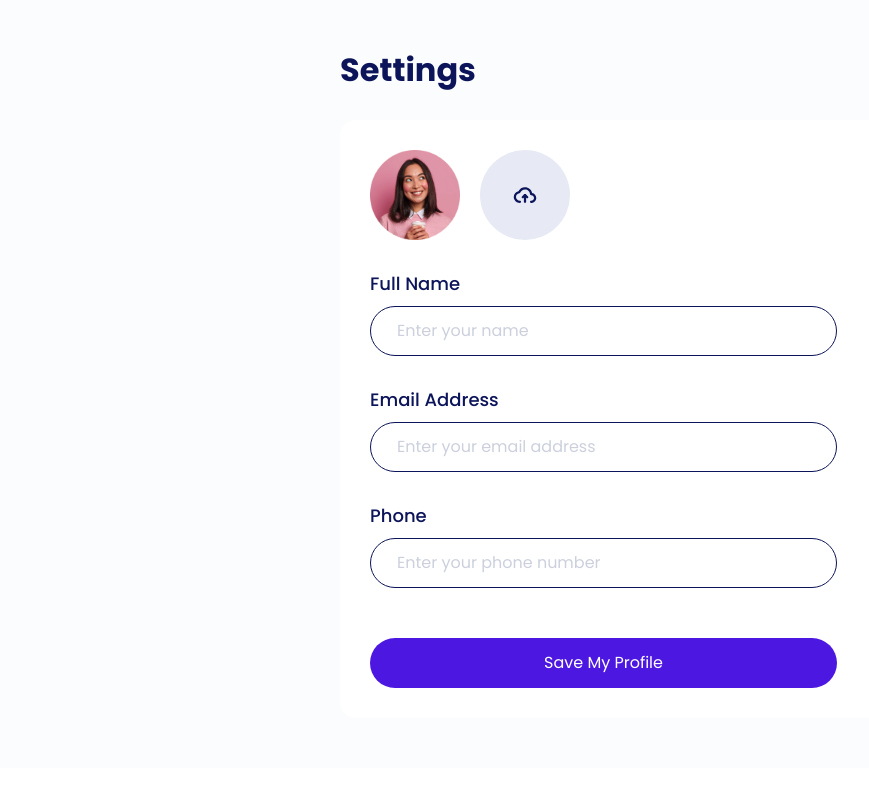
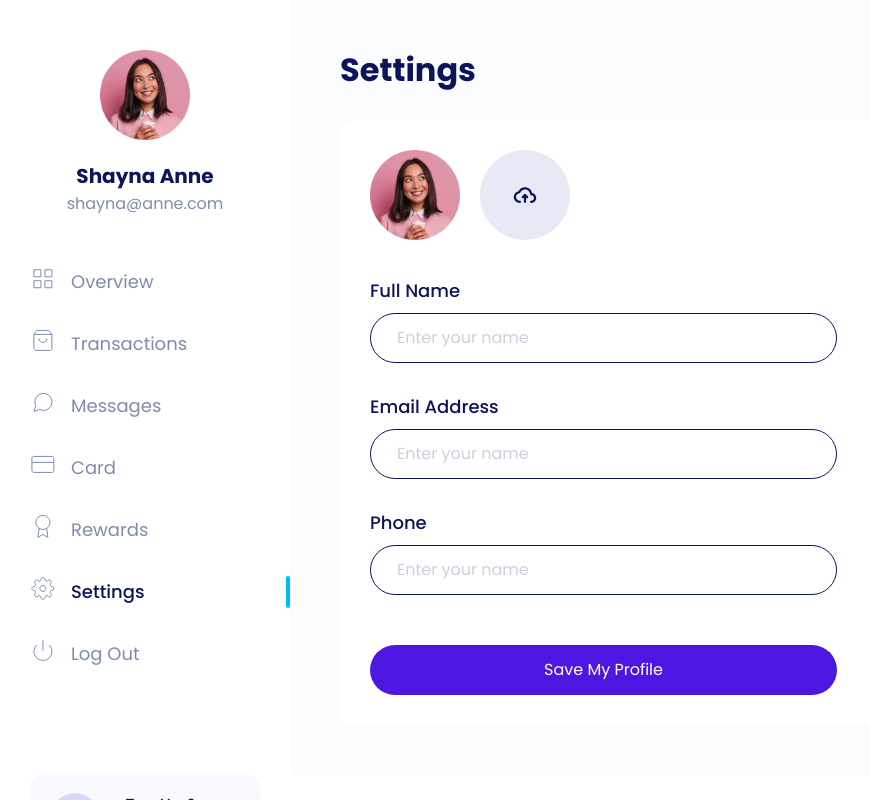
Before and after one commit to abbyhilman/Web-TopUpGame, a Next.js app: page /member/edit-profile in a window 1280 px wide. Shown: the whole page, without its empty margins (0-869 px from the left). Built offline with nearby package versions, Linux system fonts and the light colour scheme.

Commit message:
Refactor Edit Profile

```diff
--- /dev/null
+++ b/components/atoms/Input/index.tsx
@@ -0,0 +1,26 @@
+interface InputProps {
+  label: string;
+}
+export default function Input(props: InputProps) {
+  const { label, ...nativeProps } = props;
+  return (
+    <>
+      <label
+        htmlFor="name"
+        className="form-label text-lg fw-medium color-palette-1 mb-10"
+      >
+        {label}
+      </label>
+      <input
+        type="text"
+        className="form-control rounded-pill text-lg"
+        id="name"
+        name="name"
+        aria-describedby="name"
+        placeholder="Enter your name"
+        // behavior from a input
+        {...nativeProps}
+      />
+    </>
+  );
+}
--- a/components/organisms/Sidebar/MenuItem.tsx
+++ b/components/organisms/Sidebar/MenuItem.tsx
@@ -9,7 +9,7 @@ interface MenuItemProps {
   href: string;
 }
 export default function MenuItem(props: Partial<MenuItemProps>) {
-  const { title, icon, active, href = '/' } = props;
+  const { title, icon, active, href = '/member' } = props;
   const classItem = cx({
     item: true,
     'mb-30': true,
--- a/components/organisms/Sidebar/index.tsx
+++ b/components/organisms/Sidebar/index.tsx
@@ -2,19 +2,37 @@ import Footer from './Footer';
 import MenuItem from './MenuItem';
 import Profile from './Profile';
 
-export default function Sidebar() {
+interface SidebarProps {
+  activeMenu: 'overview' | 'transaction' | 'settings';
+}
+export default function Sidebar(props: SidebarProps) {
+  const { activeMenu } = props;
   return (
     <section className="sidebar">
       <div className="content pt-50 pb-30 ps-30">
         <Profile />
         <div className="menus">
-          <MenuItem title="Overview" icon="ic-menu-overview" active />
-          <MenuItem title="Transactions" icon="ic-menu-transaction" />
-          <MenuItem title="Messages" icon="ic-menu-message" />
-          <MenuItem title="Card" icon="ic-menu-card" />
-          <MenuItem title="Rewards" icon="ic-menu-rewards" />
-          <MenuItem title="Settings" icon="ic-menu-settings" />
-          <MenuItem title="Log Out" icon="ic-menu-logout" />
+          <MenuItem
+            title="Overview"
+            icon="ic-menu-overview"
+            active={activeMenu === 'overview'}
+          />
+          <MenuItem
+            title="Transactions"
+            icon="ic-menu-transaction"
+            href="/member/transactions"
+            active={activeMenu === 'transaction'}
+          />
+          <MenuItem title="Messages" icon="ic-menu-message" href="/member" />
+          <MenuItem title="Card" icon="ic-menu-card" href="/member" />
+          <MenuItem title="Rewards" icon="ic-menu-rewards" href="/member" />
+          <MenuItem
+            title="Settings"
+            icon="ic-menu-settings"
+            href="/member/edit-profile"
+            active={activeMenu === 'settings'}
+          />
+          <MenuItem title="Log Out" icon="ic-menu-logout" href="/signIn" />
         </div>
         <Footer />
       </div>
--- a/pages/member/edit-profile.tsx
+++ b/pages/member/edit-profile.tsx
@@ -1,7 +1,12 @@
+import Image from 'next/image';
+import Input from '../../components/atoms/Input';
+import Sidebar from '../../components/organisms/Sidebar';
+
 /* eslint-disable jsx-a11y/alt-text */
 export default function editProfile() {
   return (
     <section className="edit-profile overflow-auto">
+      <Sidebar activeMenu="settings" />
       <main className="main-wrapper">
         <div className="ps-lg-0">
           <h2 className="text-4xl fw-bold color-palette-1 mb-30">Settings</h2>
@@ -16,79 +21,22 @@ export default function editProfile() {
                     className="avatar img-fluid"
                   />
                   <div className="avatar-overlay position-absolute top-0 d-flex justify-content-center align-items-center">
-                    <svg
-                      width="24"
-                      height="24"
-                      viewBox="0 0 24 24"
-                      fill="none"
-                      xmlns="http://www.w3.org/2000/svg"
-                    >
-                      <path
-                        d="M3 6H5H21"
-                        stroke="white"
-                        strokeWidth="2"
-                        strokeLinecap="round"
-                        strokeLinejoin="round"
-                      />
-                      <path
-                        d="M8 6V4C8 3.46957 8.21071 2.96086 8.58579 2.58579C8.96086 2.21071 9.46957 2 10 2H14C14.5304 2 15.0391 2.21071 15.4142 2.58579C15.7893 2.96086 16 3.46957 16 4V6M19 6V20C19 20.5304 18.7893 21.0391 18.4142 21.4142C18.0391 21.7893 17.5304 22 17 22H7C6.46957 22 5.96086 21.7893 5.58579 21.4142C5.21071 21.0391 5 20.5304 5 20V6H19Z"
-                        stroke="white"
-                        strokeWidth="2"
-                        strokeLinecap="round"
-                        strokeLinejoin="round"
-                      />
-                      <path
-                        d="M14 11V17"
-                        stroke="white"
-                        strokeWidth="2"
-                        strokeLinecap="round"
-                        strokeLinejoin="round"
-                      />
-                      <path
-                        d="M10 11V17"
-                        stroke="white"
-                        strokeWidth="2"
-                        strokeLinecap="round"
-                        strokeLinejoin="round"
-                      />
-                    </svg>
+                    <Image
+                      src="/icon/upload.svg"
+                      width={24}
+                      height={24}
+                      alt="icon-upload"
+                    />
                   </div>
                 </div>
                 <div className="image-upload">
                   <label htmlFor="avatar">
-                    <svg
-                      width="90"
-                      height="90"
-                      viewBox="0 0 90 90"
-                      fill="none"
-                      xmlns="http://www.w3.org/2000/svg"
-                    >
-                      <circle cx="45" cy="45" r="45" fill="#E7EAF5" />
-                      <path
-                        fillRule="evenodd"
-                        clipRule="evenodd"
-                        d="M45 39.375C42.7981 39.375 40.9679 40.7216 40.3127 42.5332C40.1693 42.9297 39.8162 43.2128 39.398 43.2665C37.4362 43.5183 36 45.1013 36 46.9286C36 48.919 37.7105 50.625 39.9375 50.625C40.5588 50.625 41.0625 51.1287 41.0625 51.75C41.0625 52.3713 40.5588 52.875 39.9375 52.875C36.5726 52.875 33.75 50.2638 33.75 46.9286C33.75 44.0997 35.7853 41.7878 38.4536 41.1547C39.5996 38.7573 42.1173 37.125 45 37.125C48.5711 37.125 51.6055 39.6452 52.1224 43.0137C54.4461 43.4763 56.25 45.4474 56.25 47.8929C56.25 50.6955 53.8807 52.875 51.075 52.875C50.4537 52.875 49.95 52.3713 49.95 51.75C49.95 51.1287 50.4537 50.625 51.075 50.625C52.7428 50.625 54 49.3507 54 47.8929C54 46.435 52.7428 45.1607 51.075 45.1607C50.4537 45.1607 49.95 44.657 49.95 44.0357C49.95 41.5128 47.7862 39.375 45 39.375Z"
-                        fill="#0C145A"
-                      />
-                      <path
-                        fillRule="evenodd"
-                        clipRule="evenodd"
-                        d="M45 52.875C44.3787 52.875 43.875 52.3713 43.875 51.75V45C43.875 44.3787 44.3787 43.875 45 43.875C45.6213 43.875 46.125 44.3787 46.125 45V51.75C46.125 52.3713 45.6213 52.875 45 52.875Z"
-                        fill="#0C145A"
-                      />
-                      <path
-                        fillRule="evenodd"
-                        clipRule="evenodd"
-                        d="M41.9545 48.0455C41.5152 47.6062 41.5152 46.8938 41.9545 46.4545L44.2045 44.2045C44.6438 43.7652 45.3562 43.7652 45.7955 44.2045C46.2348 44.6438 46.2348 45.3562 45.7955 45.7955L43.5455 48.0455C43.1062 48.4848 42.3938 48.4848 41.9545 48.0455Z"
-                        fill="#0C145A"
-                      />
-                      <path
-                        fillRule="evenodd"
-                        clipRule="evenodd"
-                        d="M44.2045 44.2045C44.6438 43.7652 45.3562 43.7652 45.7955 44.2045L48.0455 46.4545C48.4848 46.8938 48.4848 47.6062 48.0455 48.0455C47.6062 48.4848 46.8938 48.4848 46.4545 48.0455L44.2045 45.7955C43.7652 45.3562 43.7652 44.6438 44.2045 44.2045Z"
-                        fill="#0C145A"
-                      />
-                    </svg>
+                    <Image
+                      src="/icon/upload.svg"
+                      width={90}
+                      height={90}
+                      alt="icon-upload"
+                    />
                   </label>
                   <input
                     id="avatar"
@@ -99,52 +47,13 @@ export default function editProfile() {
                 </div>
               </div>
               <div className="pt-30">
-                <label
-                  htmlFor="name"
-                  className="form-label text-lg fw-medium color-palette-1 mb-10"
-                >
-                  Full Name
-                </label>
-                <input
-                  type="text"
-                  className="form-control rounded-pill text-lg"
-                  id="name"
-                  name="name"
-                  aria-describedby="name"
-                  placeholder="Enter your name"
-                />
+                <Input label="Full Name" />
               </div>
               <div className="pt-30">
-                <label
-                  htmlFor="email"
-                  className="form-label text-lg fw-medium color-palette-1 mb-10"
-                >
-                  Email Address
-                </label>
-                <input
-                  type="email"
-                  className="form-control rounded-pill text-lg"
-                  id="email"
-                  name="email"
-                  aria-describedby="email"
-                  placeholder="Enter your email address"
-                />
+                <Input label="Email Address" />
               </div>
               <div className="pt-30">
-                <label
-                  htmlFor="phone"
-                  className="form-label text-lg fw-medium color-palette-1 mb-10"
-                >
-                  Phone
-                </label>
-                <input
-                  type="tel"
-                  className="form-control rounded-pill text-lg"
-                  id="phone"
-                  name="phone"
-                  aria-describedby="phone"
-                  placeholder="Enter your phone number"
-                />
+                <Input label="Phone" />
               </div>
               <div className="button-group d-flex flex-column pt-50">
                 <button
--- a/pages/member/index.tsx
+++ b/pages/member/index.tsx
@@ -4,7 +4,7 @@ import Sidebar from '../../components/organisms/Sidebar';
 export default function Member() {
   return (
     <section className="overview overflow-auto">
-      <Sidebar />
+      <Sidebar activeMenu="overview" />
       <OverviewContent />
     </section>
   );
```
Also changed, not shown: .eslintrc.json.
